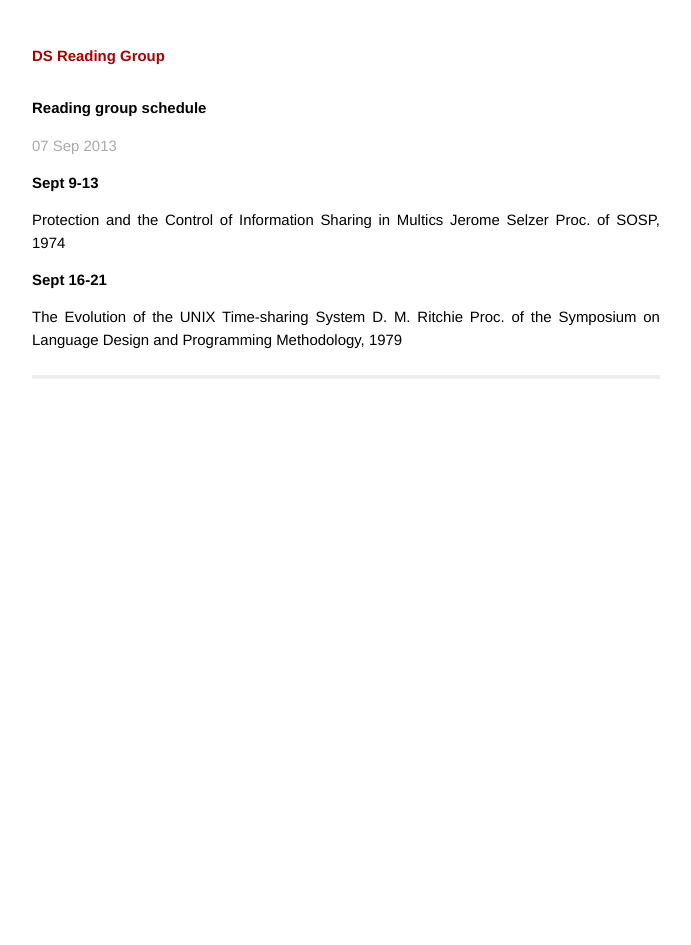
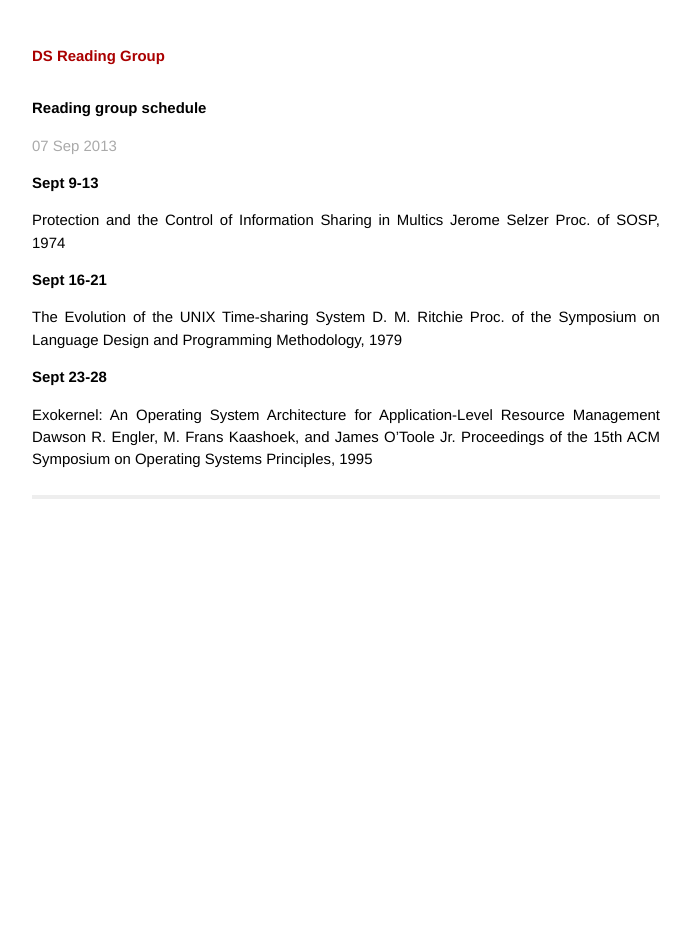
Before and after one commit to columbia/ds_reading_group, a Jekyll site: the page built from _posts/2013-09-07-schedule.markdown, in a window 1280 px wide. Shown: the whole page, without its empty margins (294-985 px from the left). Built offline with Jekyll 4.4.1, drawn with Linux system fonts in a browser that asks for light colours.

Commit message:
Update 2013-09-07-schedule.markdown

```diff
--- a/_posts/2013-09-07-schedule.markdown
+++ b/_posts/2013-09-07-schedule.markdown
@@ -14,3 +14,8 @@
 The Evolution of the UNIX Time-sharing System
 D. M. Ritchie
 Proc. of the Symposium on Language Design and Programming Methodology, 1979
+
+# Sept 23-28
+Exokernel: An Operating System Architecture for Application-Level Resource Management
+Dawson R. Engler, M. Frans Kaashoek, and James O'Toole Jr. Proceedings of the 15th ACM
+Symposium on Operating Systems Principles, 1995
```
